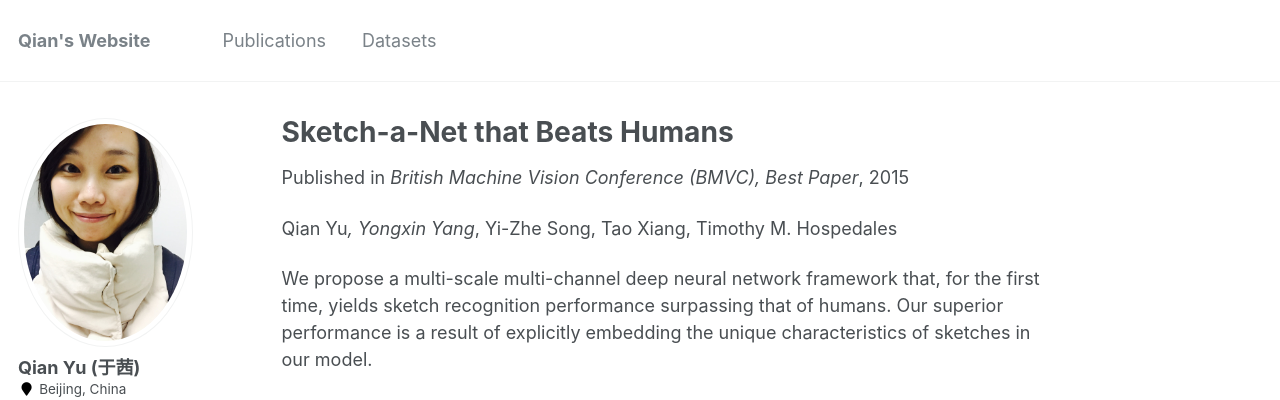
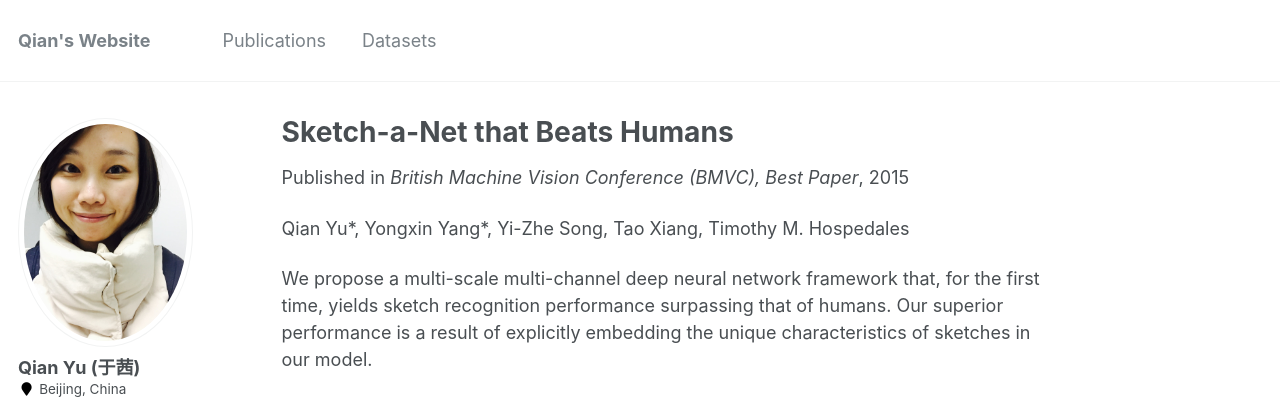
Before and after one commit to yuqian1023/yuqian1023.github.io, a Jekyll site: the page built from _publications/2020-02-23-paper-title-number-7.md, in a window 1280 px wide and 946 px high. Shown: the top 400 px of the window. Built offline with Jekyll 4.4.1, drawn with Linux system fonts in a browser that asks for light colours.

```diff
--- a/_publications/2020-02-23-paper-title-number-7.md
+++ b/_publications/2020-02-23-paper-title-number-7.md
@@ -6,7 +6,7 @@
 date: 2015-09-14
 venue: 'British Machine Vision Conference (BMVC), Best Paper'
 ---
-Qian Yu*, Yongxin Yang*, Yi-Zhe Song, Tao Xiang, Timothy M. Hospedales
+Qian Yu\*, Yongxin Yang\*, Yi-Zhe Song, Tao Xiang, Timothy M. Hospedales
 
 We propose a multi-scale multi-channel deep neural network framework that, for the first time, yields sketch recognition performance surpassing that of humans. Our superior performance is a result of explicitly embedding the unique characteristics of sketches in our model.
 
```
Also changed, not shown: _publications/2020-02-23-paper-title-number-2.md (+1 -1 lines), _publications/2020-02-23-paper-title-number-3.md (+1 -1 lines).
